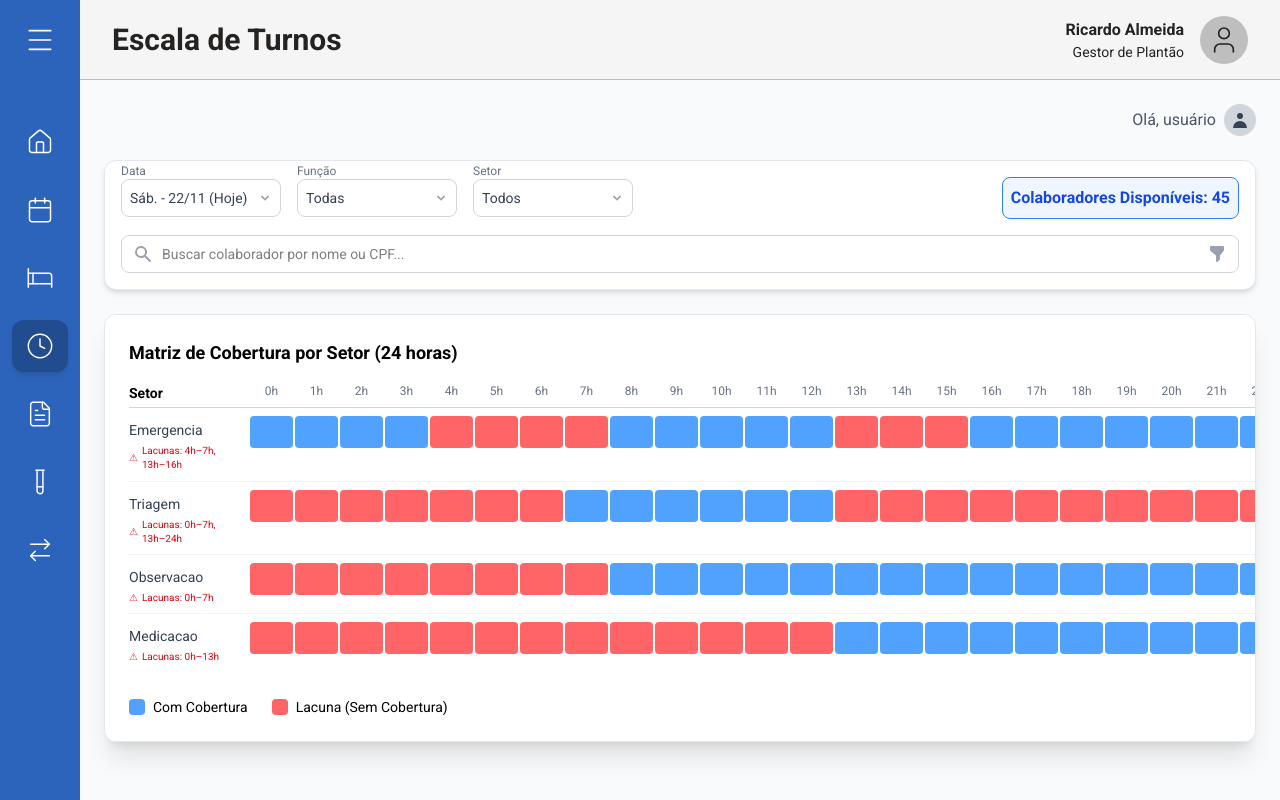
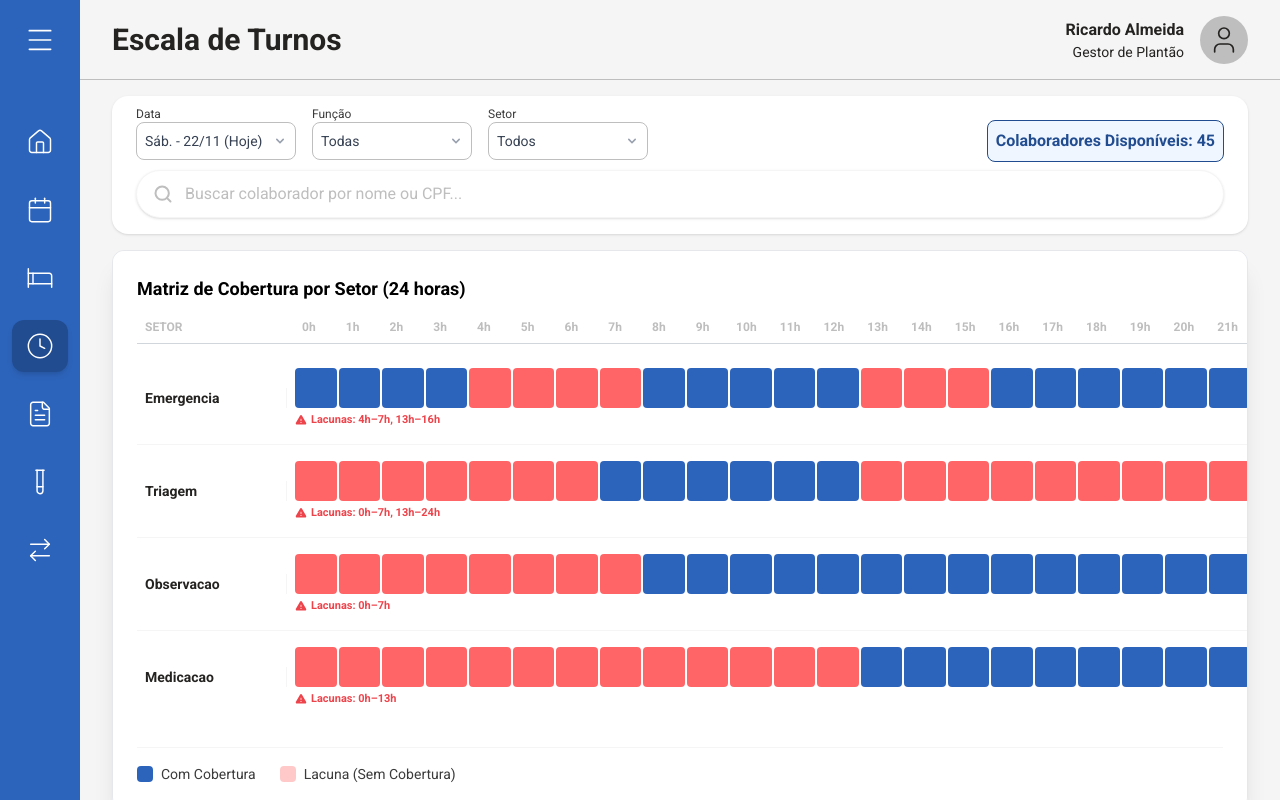
Before and after one commit to llicels/trabalho_banco_de_dados, a React (Vite) app in the folder frontend/: page /turnos in a window 1280 px wide. Built offline with nearby package versions, Linux system fonts and the light colour scheme.

Commit message:
Melhora layout da Matriz de Turnos: texto de lacunas abaixo da linha do tempo

```diff
--- a/frontend/src/pages/Turnos.jsx
+++ b/frontend/src/pages/Turnos.jsx
@@ -1,6 +1,6 @@
-// Arquivo: src/pages/Turnos.jsx
 import React, { useState, useMemo } from 'react';
-import TurnosEscalasModal from "../components/Turnos/TurnosEscalasModal";
+import TurnosEscalasModal from "../components/turnos/TurnosEscalasModal";
+import { SearchBar } from '../components/SearchBar';
 
 // --- Dados Mockados (Simulação) ---
 const mockColaboradores = [
@@ -34,11 +34,8 @@ const mockEscalaDetalhe = {
     'Emergencia-1': [mockColaboradores[1], mockColaboradores[2]],
     'Triagem-9': [mockColaboradores[1]],
 };
-// ----------------------------------------------------
-
 
 // --- LÓGICA DE FILTRO E MOCKS ---
-
 const formatDate = (date) => {
     const options = { weekday: 'short', day: '2-digit', month: '2-digit' };
     let formatted = date.toLocaleDateString('pt-BR', options);
@@ -134,36 +131,23 @@ export function Turnos() {
   const horas = Array.from({ length: 24 }, (_, i) => i);
 
   return (
-    <div className="p-6 bg-gray-50 min-h-screen">
-
-      {/* 1. TÍTULO E AVATAR */}
-      <div className="flex justify-between items-center mb-6">
-        <h1 className="text-2xl font-bold text-gray-800"></h1>
-        <div className="flex items-center gap-2">
-          <span className="text-gray-600">Olá, usuário</span>
-          <div className="w-8 h-8 rounded-full bg-gray-300 text-gray-700 flex items-center justify-center">
-            <svg xmlns="http://www.w3.org/2000/svg" className="h-5 w-5" viewBox="0 0 20 20" fill="currentColor">
-                <path fillRule="evenodd" d="M10 9a3 3 0 100-6 3 3 0 000 6zm-7 9a7 7 0 1114 0H3z" clipRule="evenodd" />
-            </svg>
-          </div>
-        </div>
-      </div>
+    <div className="p-8 pt-4 bg-LightGrey min-h-screen">
 
       {/* 2. BARRA DE FILTROS E BUSCA */}
-      <div className="bg-white p-4 rounded-xl shadow-md mb-6 border border-gray-200">
-        <div className="flex items-center justify-between gap-4 mb-4">
+      <div className="bg-white p-6 pb-4 rounded-2xl shadow-sm mb-4">
+        <div className="flex items-center justify-between">
 
           {/* Dropdowns de Filtro */}
           <div className="flex gap-4">
 
             {/* Filtro de Data */}
             <div className="w-40 relative">
-                <label htmlFor="filter-data" className="text-xs font-medium text-gray-500 absolute -top-4 left-0">Data</label> {/* 💡 RÓTULO */}
+                <label htmlFor="filter-data" className="text-xs font-medium text-DarkGrey absolute -top-4 left-0">Data</label> {/* 💡 RÓTULO */}
                 <select
                     id="filter-data"
                     value={selectedDate}
                     onChange={(e) => setSelectedDate(e.target.value)}
-                    className="block w-full p-2 border border-gray-300 rounded-lg appearance-none bg-white pr-8 text-sm cursor-pointer font-medium text-gray-700"
+                    className="block w-full p-2 border border-Grey rounded-lg appearance-none bg-white pr-8 text-sm cursor-pointer font-medium text-gray-700"
                 >
                     {dateOptions.map(option => (
                         <option key={option} value={option}>{option}</option>
@@ -174,12 +158,12 @@ export function Turnos() {
 
             {/* Filtro de Função */}
             <div className="w-40 relative">
-                <label htmlFor="filter-funcao" className="text-xs font-medium text-gray-500 absolute -top-4 left-0">Função</label> {/* 💡 RÓTULO */}
+                <label htmlFor="filter-funcao" className="text-xs font-medium text-DarkGrey absolute -top-4 left-0">Função</label> {/* 💡 RÓTULO */}
                 <select
                     id="filter-funcao"
                     value={selectedFunction}
                     onChange={(e) => setSelectedFunction(e.target.value)}
-                    className="block w-full p-2 border border-gray-300 rounded-lg appearance-none bg-white pr-8 text-sm cursor-pointer font-medium text-gray-700"
+                    className="block w-full p-2 border border-Grey rounded-lg appearance-none bg-white pr-8 text-sm cursor-pointer font-medium text-gray-700"
                 >
                     {functionOptions.map(option => (
                         <option key={option} value={option}>{option}</option>
@@ -190,12 +174,12 @@ export function Turnos() {
 
             {/* Filtro de Setor */}
             <div className="w-40 relative">
-                <label htmlFor="filter-setor" className="text-xs font-medium text-gray-500 absolute -top-4 left-0">Setor</label> {/* 💡 RÓTULO */}
+                <label htmlFor="filter-setor" className="text-xs font-medium text-DarkGrey absolute -top-4 left-0">Setor</label> {/* 💡 RÓTULO */}
                 <select
                     id="filter-setor"
                     value={selectedSector}
                     onChange={(e) => setSelectedSector(e.target.value)}
-                    className="block w-full p-2 border border-gray-300 rounded-lg appearance-none bg-white pr-8 text-sm cursor-pointer font-medium text-gray-700"
+                    className="block w-full p-2 border border-Grey rounded-lg appearance-none bg-white pr-8 text-sm cursor-pointer font-medium text-gray-700"
                 >
                     {sectorOptions.map(option => (
                         <option key={option} value={option}>{option}</option>
@@ -207,20 +191,18 @@ export function Turnos() {
           </div>
 
           {/* Contagem de Colaboradores */}
-          <div className="p-2 border border-blue-500 rounded-lg bg-blue-50 text-blue-700 font-semibold text-center">
+          <div className="p-2 border border-Blue3 rounded-lg bg-blue-50 text-Blue3 font-semibold text-center">
             Colaboradores Disponíveis: 45
           </div>
         </div>
 
         {/* Busca */}
-        <div className="relative flex items-center w-full">
-            <svg className="h-5 w-5 text-gray-400 absolute left-3" xmlns="http://www.w3.org/2000/svg" viewBox="0 0 20 20" fill="currentColor"><path fillRule="evenodd" d="M8 4a4 4 0 100 8 4 4 0 000-8zM2 8a6 6 0 1110.89 3.476l4.817 4.817a1 1 0 01-1.414 1.414l-4.816-4.816A6 6 0 012 8z" clipRule="evenodd" /></svg>
-            <input
-                type="text"
+        <div className="mt-2">
+            <SearchBar
                 placeholder="Buscar colaborador por nome ou CPF..."
-                className="w-full pl-10 pr-10 py-2 border border-gray-300 rounded-lg focus:ring-blue-500 focus:border-blue-500 text-sm"
+                onSearch={(texto) => setSearchTerm(texto)}
+                className="w-full"
             />
-            <svg className="h-5 w-5 text-gray-400 absolute right-3 cursor-pointer hover:text-gray-600" xmlns="http://www.w3.org/2000/svg" viewBox="0 0 20 20" fill="currentColor"><path fillRule="evenodd" d="M3 3a1 1 0 011-1h12a1 1 0 011 1v3a1 1 0 01-.293.707L13 11.414V15a1 1 0 01-.293.707l-2 2A1 1 0 019 17v-5.586L3.293 6.707A1 1 0 013 6V3z" clipRule="evenodd" /></svg>
         </div>
       </div>
 
@@ -228,63 +210,76 @@ export function Turnos() {
       <div className="bg-white p-6 rounded-xl shadow-xl border border-gray-200 overflow-x-auto">
         <h2 className="text-lg font-semibold mb-4">Matriz de Cobertura por Setor (24 horas)</h2>
 
-        <div className="min-w-[1200px]"> {/* Container para scroll horizontal */}
+        <div className="min-w-[1200px]">
 
-            {/* Cabeçalho das Horas (0h, 1h, ... 23h) */}
-            <div className="grid grid-cols-[120px_repeat(24,_1fr)] text-center text-xs font-medium border-b border-gray-300 pb-1">
-                <div className="text-left font-semibold text-sm">Setor</div>
-                {horas.map(h => (
-                    <div key={h} className="text-gray-500">{h}h</div>
-                ))}
+            {/* Cabeçalho */}
+            <div className="flex border-b border-gray-300 pb-2 mb-2">
+                <div className="w-[150px] shrink-0 pl-2 text-xs font-bold text-Grey text-left">SETOR</div>
+                <div className="flex-1 grid grid-cols-[repeat(24,_1fr)] text-center text-xs font-bold text-Grey">
+                    {horas.map(h => <div key={h}>{h}h</div>)}
+                </div>
             </div>
 
-            {/* Linhas da Matriz (Setores) */}
+            {/* Linhas da Matriz */}
             {filteredSectors.length > 0 ? (
                 filteredSectors.map(setorKey => (
-                    <div key={setorKey} className="grid grid-cols-[120px_repeat(24,_1fr)] items-start border-b border-gray-100 last:border-b-0 py-2">
+                    <div key={setorKey} className="flex items-center border-b border-LightGrey last:border-b-0 py-4 hover:bg-gray-50 transition-colors">
 
-                        {/* Coluna do Setor e Lacunas */}
-                        <div className="text-sm font-medium text-gray-700 h-full flex flex-col justify-start pt-1 pr-2">
-                            <span className="mb-1">{setorKey}</span>
-                            <span className="text-[10px] text-red-600 flex items-center gap-1">
-                                <span className="text-red-500">⚠</span> {mockMatriz[setorKey].lacunas}
-                            </span>
+                        {/* LADO ESQUERDO: Nome do Setor */}
+                        <div className="w-[150px] shrink-0 pl-2 pr-4 border-r border-LightGrey mr-2">
+                            <span className="text-sm font-bold text-Black block">{setorKey}</span>
                         </div>
 
-                        {/* Células de Cobertura/Lacuna (24 horas) */}
-                        {mockMatriz[setorKey].horas.map((status, index) => {
-                            const cellClass = status === 1
-                                ? 'bg-blue-400 hover:bg-blue-500' // Cobertura (Azul)
-                                : 'bg-red-400 hover:bg-red-500';  // Lacuna (Vermelho)
+                        {/* LADO DIREITO: Container Vertical*/}
+                        <div className="flex-1 flex flex-col justify-center">
 
-                            return (
-                                <div
-                                    key={index}
-                                    onClick={() => handleCellClick(setorKey, index, status)}
-                                    className={`${cellClass} h-8 cursor-pointer rounded-sm mx-[1px] transition duration-150`}
-                                >
-                                    {/* Células vazias que reagem ao clique */}
-                                </div>
-                            );
-                        })}
+                            {/* 1. As Barras (Grid de 24) */}
+                            <div className="grid grid-cols-[repeat(24,_1fr)] gap-[2px] mb-1">
+                                {mockMatriz[setorKey].horas.map((status, index) => (
+                                    <div
+                                        key={index}
+                                        onClick={() => handleCellClick(setorKey, index, status)}
+                                        className={`
+                                            h-10 rounded cursor-pointer transition-all duration-200
+                                            ${status === 1
+                                                ? 'bg-Blue1 hover:bg-Blue3 hover:Blue5'
+                                                : 'bg-red-400 hover:bg-red-500'
+                                            }
+                                        `}
+                                        title={status === 1 ? "Cobertura OK" : "Sem Cobertura"}
+                                    ></div>
+                                ))}
+                            </div>
+
+                            {/* 2. O Texto de Lacuna */}
+                            <div className="h-4">
+                                {mockMatriz[setorKey].lacunas && (
+                                    <span className="text-[11px] font-bold text-Red flex items-center gap-1 animate-pulse">
+                                        <svg xmlns="http://www.w3.org/2000/svg" viewBox="0 0 256 256" fill="currentColor" className="w-3 h-3">
+                                            <path d="M236.8,188.09,149.35,36.22h0a24.76,24.76,0,0,0-42.7,0L19.2,188.09a23.51,23.51,0,0,0,0,23.72A24.35,24.35,0,0,0,40.55,224h174.9a24.35,24.35,0,0,0,21.33-12.19A23.51,23.51,0,0,0,236.8,188.09ZM120,104a8,8,0,0,1,16,0v40a8,8,0,0,1-16,0Zm8,88a12,12,0,1,1,12-12A12,12,0,0,1,128,192Z"/>
+                                        </svg>
+                                        {mockMatriz[setorKey].lacunas}
+                                    </span>
+                                )}
+                            </div>
+
+                        </div>
                     </div>
                 ))
             ) : (
-                <div className="p-4 text-center text-gray-500">
-                    Nenhum setor encontrado para os filtros selecionados.
-                </div>
+                <div className="p-8 text-center text-Grey">Nenhum setor encontrado.</div>
             )}
         </div>
 
         {/* Legenda */}
-        <div className="mt-6 flex items-center gap-6 text-sm">
+        <div className="mt-6 flex items-center gap-6 text-sm border-t border-LightGrey pt-4">
             <div className="flex items-center gap-2">
-                <span className="w-4 h-4 bg-blue-400 rounded-sm"></span>
-                <span>Com Cobertura</span>
+                <span className="w-4 h-4 bg-Blue1 rounded"></span>
+                <span className="text-DarkGrey">Com Cobertura</span>
             </div>
             <div className="flex items-center gap-2">
-                <span className="w-4 h-4 bg-red-400 rounded-sm"></span>
-                <span>Lacuna (Sem Cobertura)</span>
+                <span className="w-4 h-4 bg-red-200 rounded"></span>
+                <span className="text-DarkGrey">Lacuna (Sem Cobertura)</span>
             </div>
         </div>
       </div>
```
